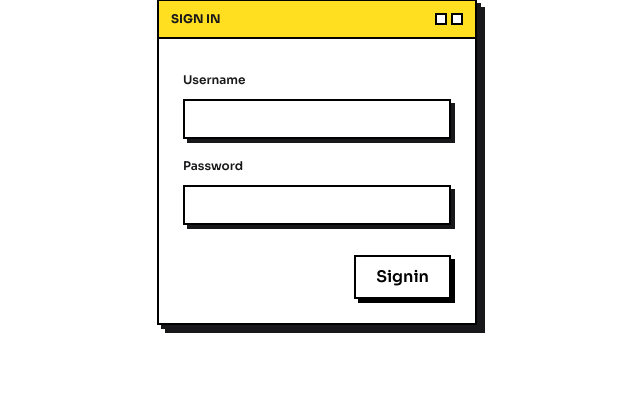
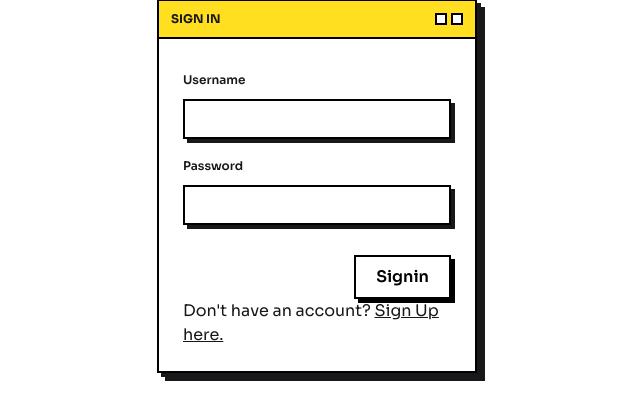
Before and after one commit to ParthTri/NextStep, a Django app: page /signin in a window 1280 px wide. Shown: the part 41-461 px from the top of the page, without its empty margins (323-963 px from the left). Run offline with Django 5.2, Linux system fonts and the light colour scheme; style sheets or scripts are compiled from the project's sources; parts of the project's set-up code (start-up, migrations or seed data) failed here and were passed over.

Commit message:
Added link on signin page to go to signup page

```diff
--- a/src/templates/auth/signin.html
+++ b/src/templates/auth/signin.html
@@ -54,6 +54,12 @@
 					<div class="w-full flex justify-end">
 						<button class="btn-neo mt-5">Signin</button>
 					</div>
+					<div class="w-full">
+						<p>
+							Don't have an account?
+							<a href="/signup" class="link">Sign Up here.</a>
+						</p>
+					</div>
 				</form>
 			</div>
 		</article>
```
